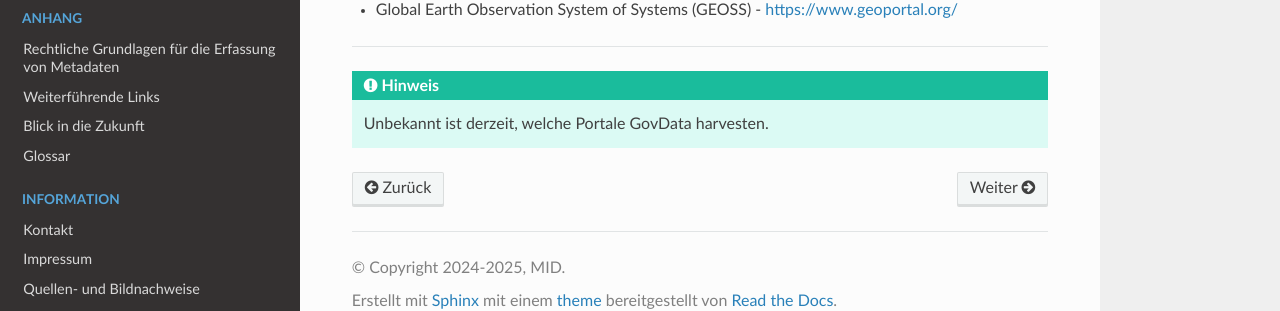
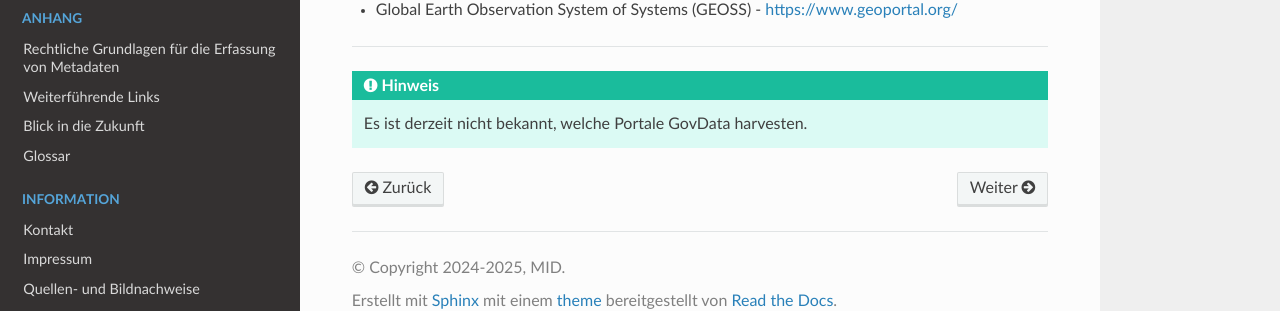
Before and after one commit to tomiwo/ingrid-mdk-st-high-quality-metadata, a Sphinx documentation site: the page built from docs/grundlagen/harvesting-prozess.rst, in a window 1280 px wide and 900 px high, scrolled down 1459 px. Shown: the part 563-874 px from the top of the window. Built offline with Sphinx 7.4.7 and the Read the Docs theme 3.1.0, drawn with Linux system fonts in a browser that asks for light colours.

Commit message:
Update harvesting-prozess.rst

```diff
--- a/docs/grundlagen/harvesting-prozess.rst
+++ b/docs/grundlagen/harvesting-prozess.rst
@@ -100,4 +100,4 @@ Portale die den Geodatenkatalog.de der GDI-DE harvesten
 
 ---------------------------------------------------------------
 
-.. hint:: Unbekannt ist derzeit, welche Portale GovData harvesten.
+.. hint:: Es ist derzeit nicht bekannt, welche Portale GovData harvesten.
```
